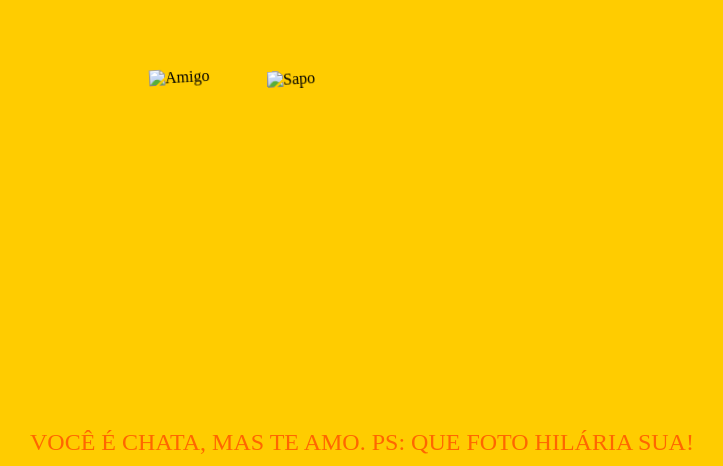
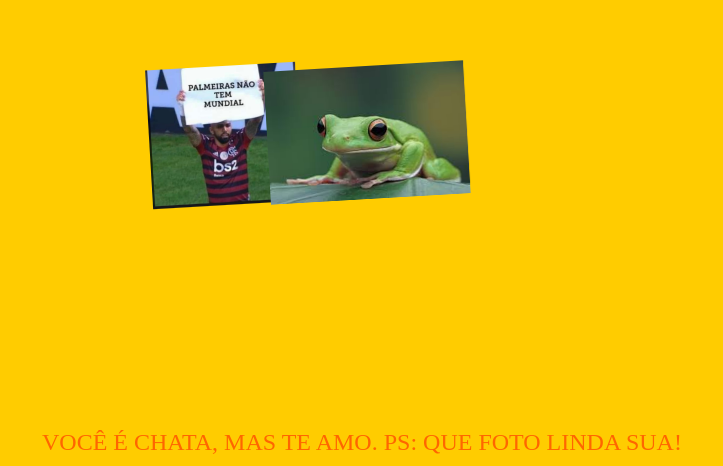
Before and after one commit to martinsjul/martinsjul.github.io, a plain HTML site: page index.html in a window 1280 px wide. Shown: the part 334-800 px from the top of the page, without its empty margins (273-996 px from the left). Drawn offline with Linux system fonts and the light colour scheme.

Commit message:
Update index.html

```diff
--- a/index.html
+++ b/index.html
@@ -127,9 +127,9 @@
 <body>
     <div class="container">
         <h1>PARABÉNS, SAPA!</h1>
-        <img class="sapo" src="niver /sapo niver du.jpg" alt="Sapo">
-        <img class="amigo" src="niver /essa foto niver du.jpg" alt="Amigo">
-        <div class="frase">Você é chata, mas te amo. PS: Que foto hilária sua!</div>
+        <img class="sapo" src="sapo niver du.jpg" alt="Sapo">
+        <img class="amigo" src="essa foto niver du.jpg" alt="Amigo">
+        <div class="frase">Você é chata, mas te amo. PS: Que foto linda sua!</div>
     </div>
 </body>
 </html>
```
